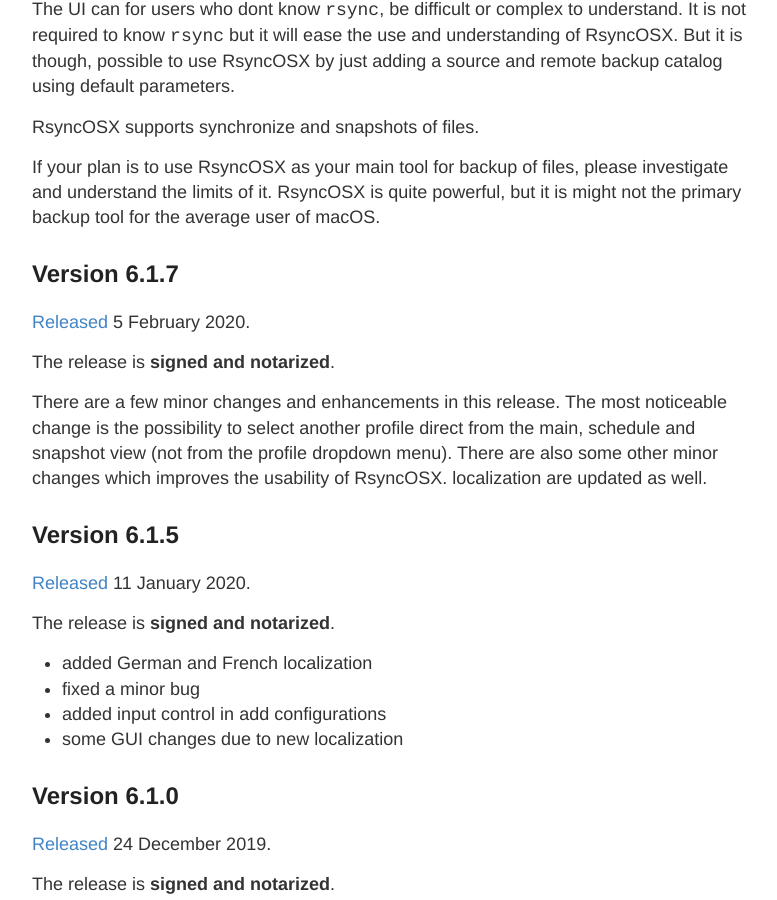
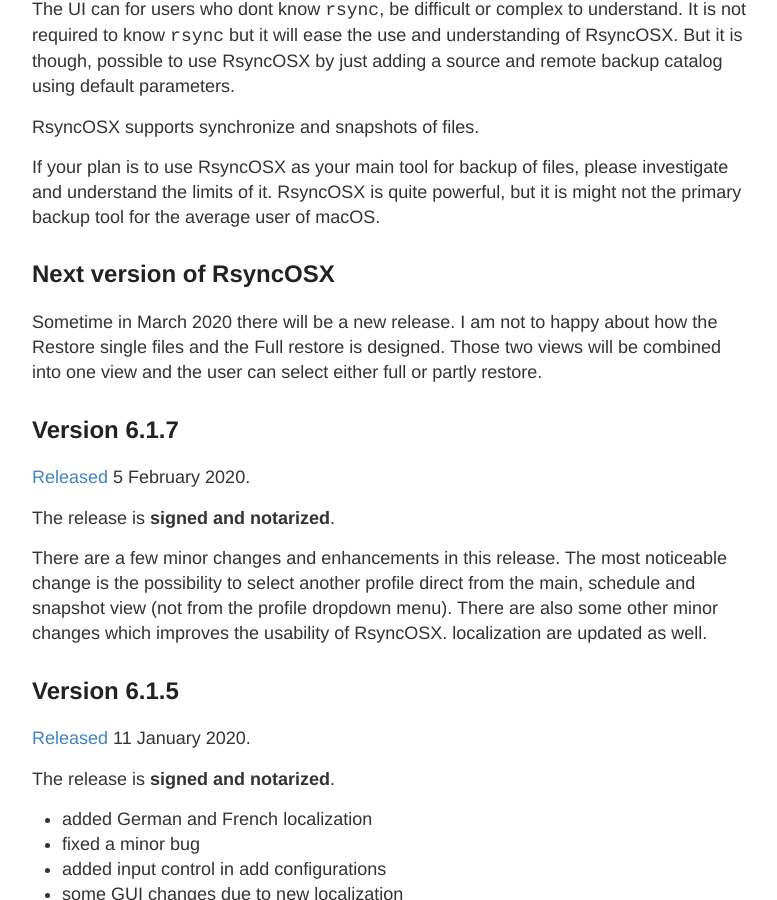
Before and after one commit to d2s/Documentation, a Jekyll site: the page built from _posts/2018-04-10-Changelog.md, in a window 1280 px wide and 900 px high, scrolled down 815 px. Shown: the whole window, without its empty margins (248-1025 px from the left). Built offline with Jekyll 4.4.1, drawn with Linux system fonts in a browser that asks for light colours.

Commit message:
Update 2018-04-10-Changelog.md

```diff
--- a/_posts/2018-04-10-Changelog.md
+++ b/_posts/2018-04-10-Changelog.md
@@ -20,6 +20,10 @@ The UI can for users who dont know `rsync`, be difficult or complex to understan
 RsyncOSX supports synchronize and snapshots of files.
 
 If your plan is to use RsyncOSX as your main tool for backup of files, please investigate and understand the limits of it. RsyncOSX is quite powerful, but it is might not the primary backup tool for the average user of macOS.
+
+## Next version of RsyncOSX
+
+Sometime in March 2020 there will be a new release. I am not to happy about how the Restore single files and the Full restore is designed. Those two views will be combined into one view and the user can select either full or partly restore.
 
 ## Version 6.1.7
 
```
